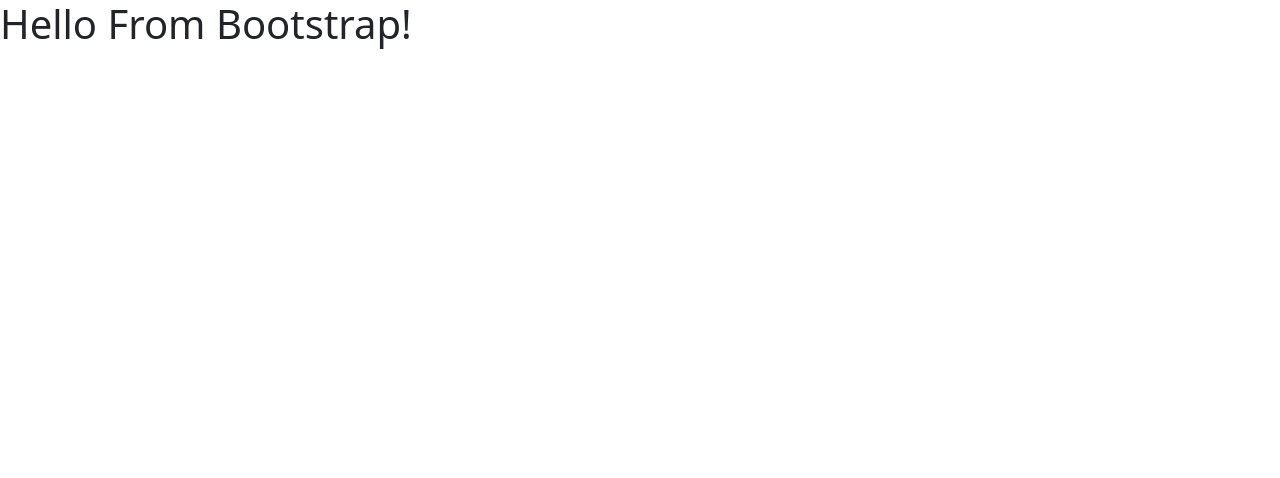
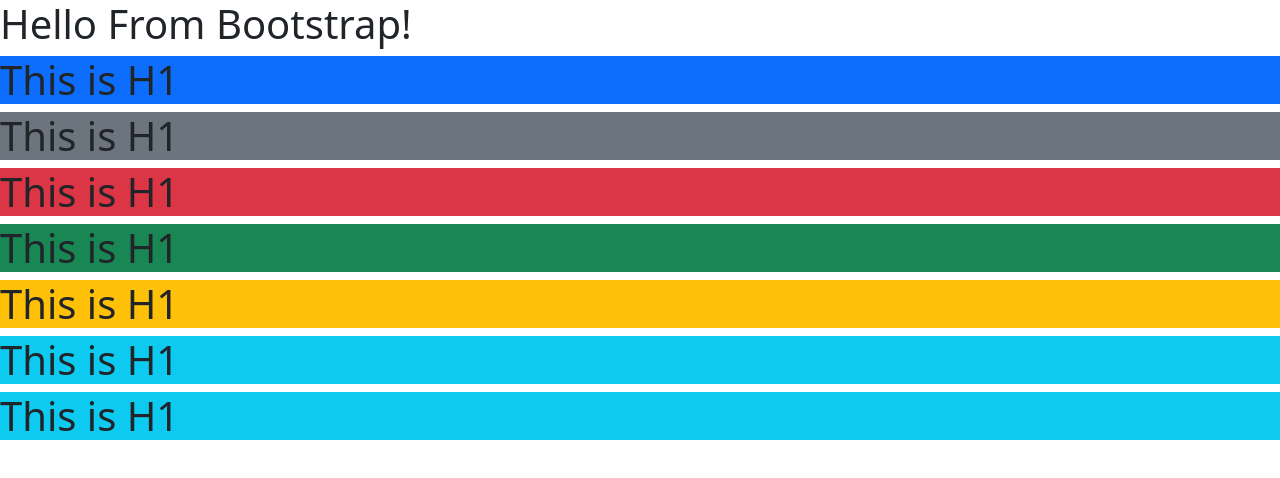
Before and after one commit to Shanawaz-Sipon/bootstrap, a plain HTML site: page index.html in a window 1280 px wide. Drawn offline with nearby package versions, Linux system fonts and the light colour scheme.

Commit message:
bootsrap bg-primary

```diff
--- a/index.html
+++ b/index.html
@@ -10,7 +10,15 @@
 </head>
 <body>
     <h1>Hello From Bootstrap!</h1>
-
+    <main>
+        <h1 class="bg-primary">This is H1</h1>
+        <h1 class="bg-secondary">This is H1</h1>
+        <h1 class="bg-danger">This is H1</h1>
+        <h1 class="bg-success">This is H1</h1>
+        <h1 class="bg-warning">This is H1</h1>
+        <h1 class="bg-info .bg-gradient">This is H1</h1>
+        <h1 class="bg-info ">This is H1</h1>
+    </main>
 
 
     <script src="https://cdn.jsdelivr.net/npm/bootstrap@5.0.2/dist/js/bootstrap.bundle.min.js" integrity="sha384-MrcW6ZMFYlzcLA8Nl+NtUVF0sA7MsXsP1UyJoMp4YLEuNSfAP+JcXn/tWtIaxVXM" crossorigin="anonymous"></script>
```
